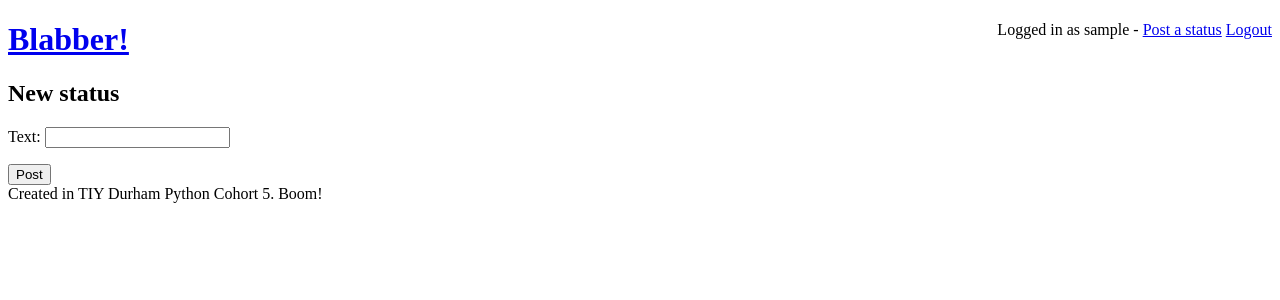
After one commit to tiyd-python-2015-08/blabber, a Django app: page /statuses/new in a window 1280 px wide. The commit adds this page. Shown: the top 300 px of the page. Run offline with Django 3.2, Linux system fonts and the light colour scheme; the visitor is signed in with stand-in values (Sample User, id 1).

Commit message:
Added functionality to post statuses

```diff
--- a/blabber/templates/base.html
+++ b/blabber/templates/base.html
@@ -6,13 +6,13 @@
 <body>
   <div style="float: right;">
     {% if user.is_authenticated %}
-    Logged in as {{ user.username }} -
+    Logged in as {{ user.username }} - <a href="{% url 'new_status' %}">Post a status</a>
     <a href="{% url 'logout' %}">Logout</a>
     {% else %}
     <a href="{% url 'login'%}?next={{request.path}}">Login</a>
     {% endif %}
   </div>
-  <h1>Blabber!</h1>
+  <h1><a href="/">Blabber!</a></h1>
   {% block content %}
   {% endblock %}
   <footer>Created in TIY Durham Python Cohort 5. Boom!</footer>
--- /dev/null
+++ b/blabber/updates/forms.py
@@ -0,0 +1,9 @@
+from django import forms
+from .models import Status
+
+
+class StatusForm(forms.ModelForm):
+
+    class Meta:
+        model = Status
+        fields = ('text',)
--- /dev/null
+++ b/blabber/updates/templates/updates/new.html
@@ -0,0 +1,14 @@
+{% extends "base.html" %}
+
+{% block content %}
+
+<h2>New status</h2>
+
+<form method="POST" action="{% url 'new_status' %}">
+  {% csrf_token %}
+  {{ form.as_p }}
+
+  <input type="submit" value="Post">
+</form>
+
+{% endblock %}
--- a/blabber/updates/urls.py
+++ b/blabber/updates/urls.py
@@ -4,6 +4,7 @@ from . import views
 
 urlpatterns = [
     url(r'^statuses/all', views.all_statuses, name='all_statuses'),
+    url(r'^statuses/new', views.new_status, name='new_status'),
     url(r'^$', views.recent_statuses, name='recent_statuses'),
     url(r'^user/(?P<user_id>\d+)$', views.show_user, name='user_detail'),
     url(r'^user/(?P<username>\S+)$', views.show_user_by_username),
--- a/blabber/updates/views.py
+++ b/blabber/updates/views.py
@@ -1,6 +1,12 @@
-from django.shortcuts import render
+from datetime import datetime
+
+from django.shortcuts import render, redirect
+from django.contrib import messages
 from django.http import HttpResponse
+from django.contrib.auth.decorators import login_required
+
 from .models import Status, User
+from .forms import StatusForm
 
 # Create your views here.
 
@@ -33,3 +39,23 @@ def show_user(request, user_id):
 def show_user_by_username(request, username):
     user_id = User.objects.get(username=username).id
     return show_user(request, user_id=user_id)
+
+
+@login_required
+def new_status(request):
+    if request.method == 'POST':
+        form = StatusForm(request.POST)
+        if form.is_valid():
+            status = form.save(commit=False)
+            status.user = request.user
+            status.posted_at = datetime.now()
+            status.save()
+
+            messages.add_message(request, messages.SUCCESS,
+                                 "Your status has been posted!")
+
+            return redirect('recent_statuses')
+    else:
+        form = StatusForm()
+
+    return render(request, 'updates/new.html', {'form': form})
```
